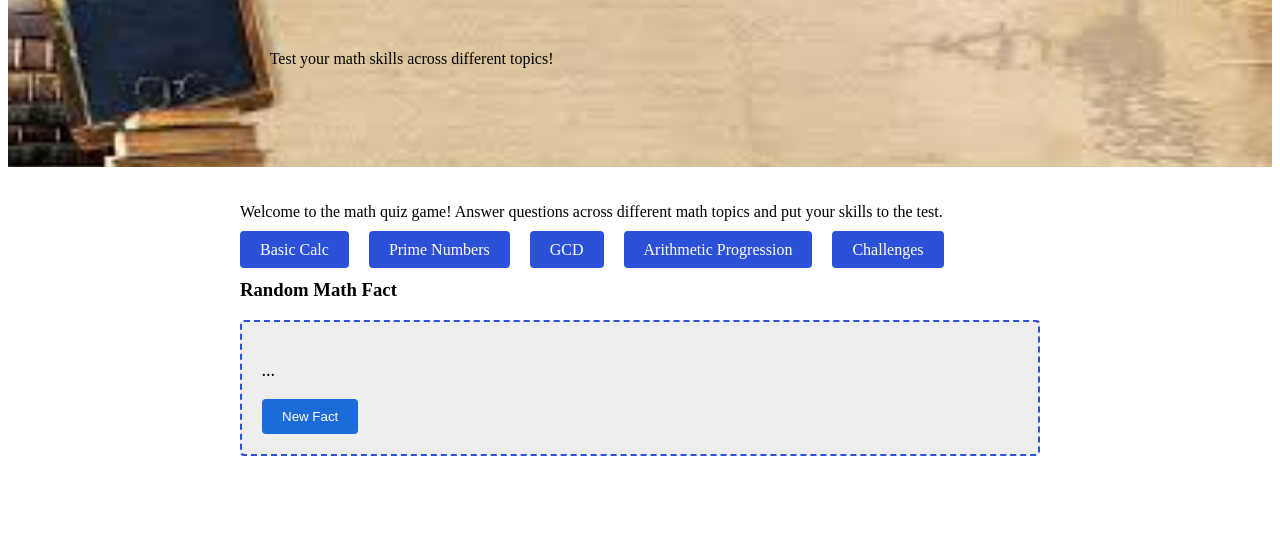
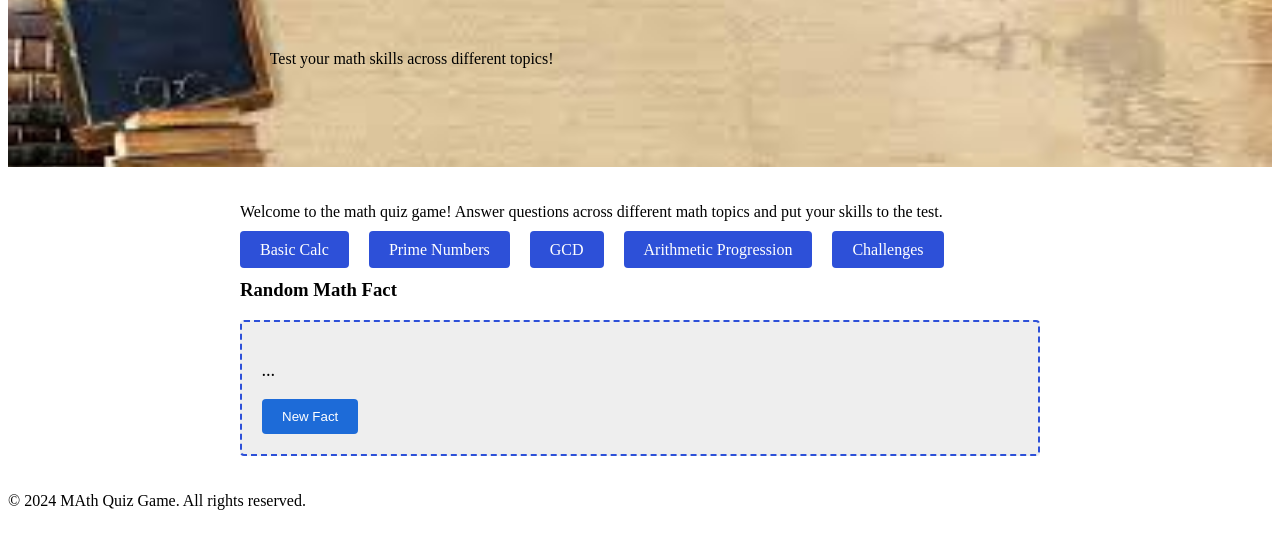
Before and after one commit to bittu442/game, a plain HTML site: page index.html in a window 1280 px wide. Shown: the part 241-790 px from the top of the page. Drawn offline with Linux system fonts and the light colour scheme; a web font is replaced by a local one.

Commit message:
Add files via upload

```diff
--- a/index.html
+++ b/index.html
@@ -46,4 +46,7 @@
   </main>
 
 </body>
+<footer>
+  <p>&copy; 2024 MAth Quiz Game. All rights reserved.</p>
+</footer>
 </html>
```
